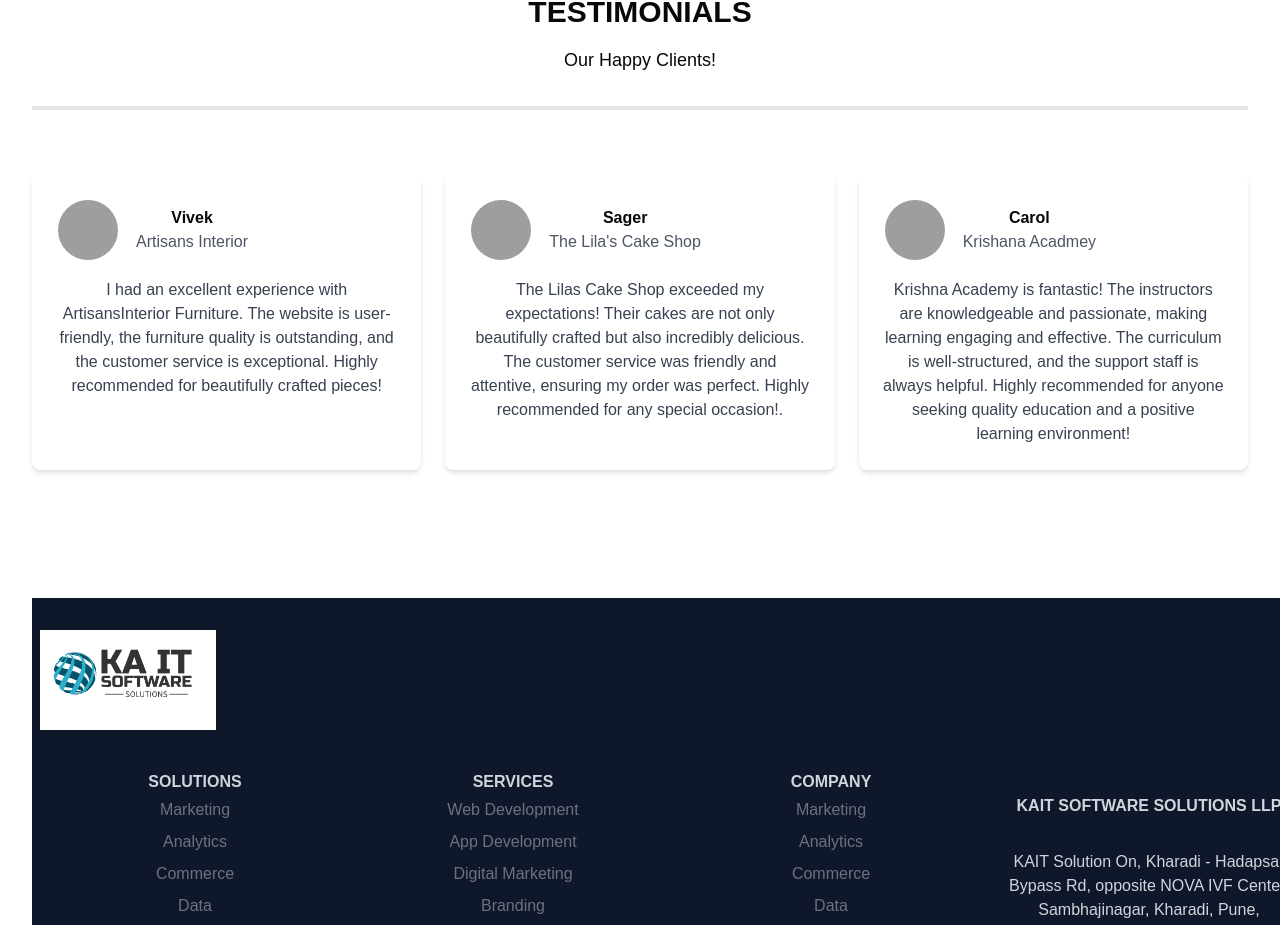
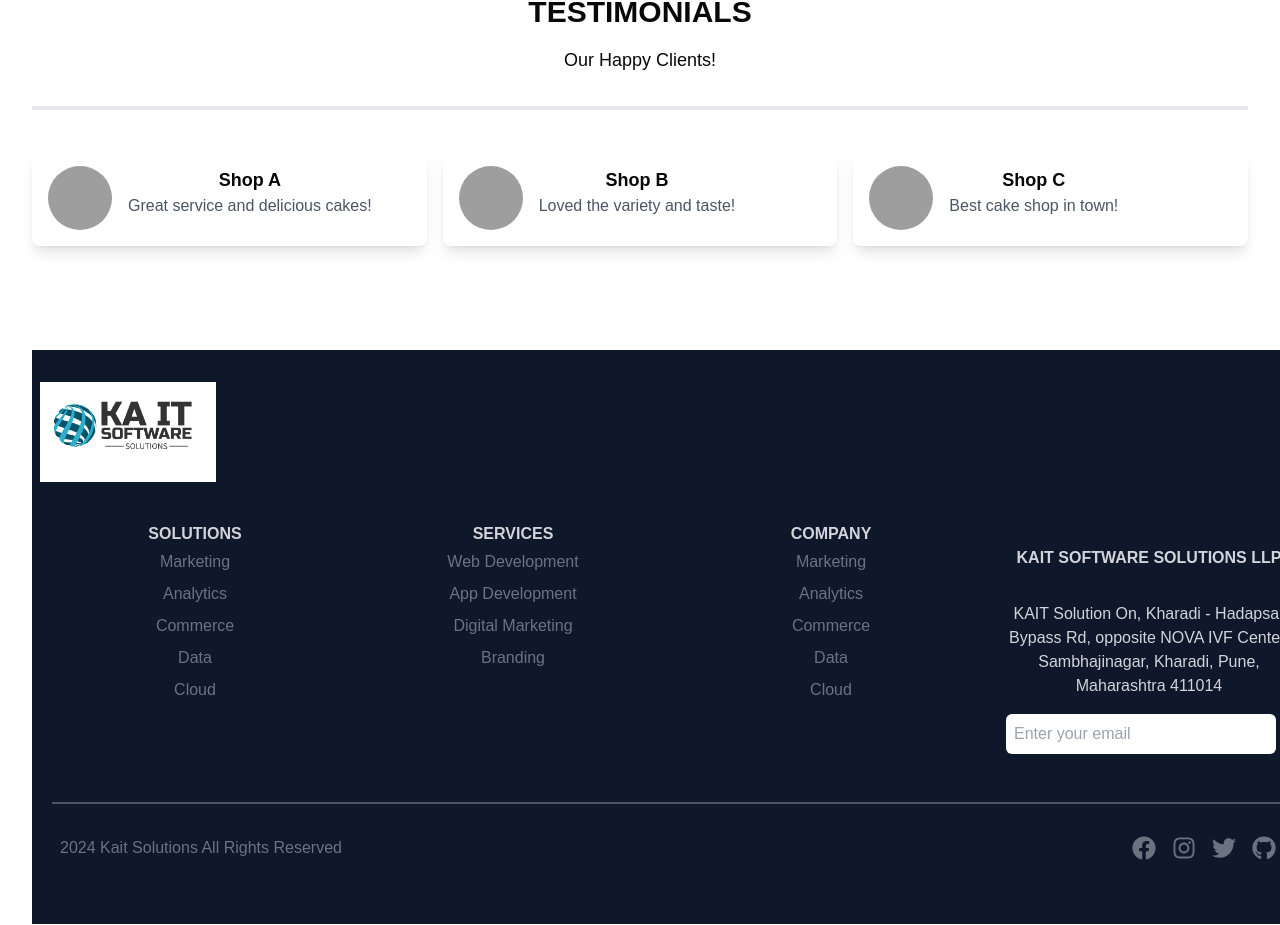
Before and after one commit to KA-IT-Solutions/Kait_website_project, a React (Vite) app in the folder KAITSolution/: page /about in a window 1280 px wide. Shown: the part 1868-2793 px from the top of the page. Built offline with nearby package versions, Linux system fonts and the light colour scheme; grey boxes are pictures that could not be loaded.

Commit message:
correct home page content

```diff
--- a/KAITSolution/src/App.jsx
+++ b/KAITSolution/src/App.jsx
@@ -7,6 +7,7 @@ import Contact from './Components/Contact/Contact';
 import Navbar from './Components/Navbar/Navbar';
 import Footer from './Components/Footer/Footer';
 import Career from './Components/Career/Career';
+
 
 function App() {
 
@@ -23,6 +24,7 @@ function App() {
         <Route path="/career" element={<Career/>} />
       </Routes>
       <Footer/>
+
     </Router>
 
 
--- a/KAITSolution/src/Components/About/About.jsx
+++ b/KAITSolution/src/Components/About/About.jsx
@@ -4,26 +4,33 @@ import aboutus from './About-images/aboutus.webp'
 import about1 from './About-images/about1.avif'
 import aboutmain from './About-images/about-main.jpg'
 
+
 const reviews = [
-  {
-    text: "I had an excellent experience with ArtisansInterior Furniture. The website is user-friendly, the furniture quality is outstanding, and the customer service is exceptional. Highly recommended for beautifully crafted pieces!",
-    image: "https://via.placeholder.com/150",
-    name: "Vivek",
-    shopName: "Artisans Interior"
-  },
-  {
-    text: "The Lilas Cake Shop exceeded my expectations! Their cakes are not only beautifully crafted but also incredibly delicious. The customer service was friendly and attentive, ensuring my order was perfect. Highly recommended for any special occasion!.",
-    image: "https://via.placeholder.com/150",
-    name: "Sager",
-    shopName: "The Lila's Cake Shop"
-  },
-  {
-    text: "Krishna Academy is fantastic! The instructors are knowledgeable and passionate, making learning engaging and effective. The curriculum is well-structured, and the support staff is always helpful. Highly recommended for anyone seeking quality education and a positive learning environment!",
-    image: "https://via.placeholder.com/150",
-    name: "Carol",
-    shopName: "Krishana Acadmey"
-  }
+  { id: 1, image: 'path/to/image1.jpg', shop: 'Shop A', review: 'Great service and delicious cakes!' },
+  { id: 2, image: 'path/to/image2.jpg', shop: 'Shop B', review: 'Loved the variety and taste!' },
+  { id: 3, image: 'path/to/image3.jpg', shop: 'Shop C', review: 'Best cake shop in town!' },
 ];
+
+// const reviews = [
+//   {
+//     text: "I had an excellent experience with ArtisansInterior Furniture. The website is user-friendly, the furniture quality is outstanding, and the customer service is exceptional. Highly recommended for beautifully crafted pieces!",
+
+//     name: "Vivek",
+//     shopName: "Artisans Interior"
+//   },
+//   {
+//     text: "The Lilas Cake Shop exceeded my expectations! Their cakes are not only beautifully crafted but also incredibly delicious. The customer service was friendly and attentive, ensuring my order was perfect. Highly recommended for any special occasion!.",
+
+//     name: "Sager",
+//     shopName: "The Lila's Cake Shop"
+//   },
+//   {
+//     text: "Krishna Academy is fantastic! The instructors are knowledgeable and passionate, making learning engaging and effective. The curriculum is well-structured, and the support staff is always helpful. Highly recommended for anyone seeking quality education and a positive learning environment!",
+
+//     name: "Carol",
+//     shopName: "Krishana Acadmey"
+//   }
+// ];
 
 const ReviewCard = ({ reviewText, imageSrc, name, shopName }) => {
   return (
@@ -41,23 +48,23 @@ const ReviewCard = ({ reviewText, imageSrc, name, shopName }) => {
   );
 };
 
-const ReviewSection = () => {
-  return (
-    <div className="container mx-auto py-8">
-      <div className="grid grid-cols-1 md:grid-cols-2 lg:grid-cols-3 gap-6">
-        {reviews.map((review, index) => (
-          <ReviewCard
-            key={index}
-            reviewText={review.text}
-            imageSrc={review.image}
-            name={review.name}
-            shopName={review.shopName}
-          />
-        ))}
-      </div>
-    </div>
-  );
-};
+// const ReviewSection = () => {
+//   return (
+//     <div className="container mx-auto py-8">
+//       <div className="grid grid-cols-1 md:grid-cols-2 lg:grid-cols-3 gap-6">
+//         {reviews.map((review, index) => (
+//           <ReviewCard
+//             key={index}
+//             reviewText={review.text}
+
+//             name={review.name}
+//             shopName={review.shopName}
+//           />
+//         ))}
+//       </div>
+//     </div>
+//   );
+// };
 
 const BigCard = () => {
   return (
@@ -140,8 +147,21 @@ const About = () => {
           <p className="text-lg mt-4">Our Happy Clients!</p>
         </div>
         <div className="w-full h-1 bg-gray-200 mb-8"></div>
-        <ReviewSection />
+
       </div>
+      <div className="flex flex-wrap justify-center md:justify-start -mx-2">
+      {reviews.map((review) => (
+        <div key={review.id} className="w-full sm:w-1/2 md:w-1/3 p-2">
+          <div className="bg-white rounded-lg shadow-lg p-4 flex items-start space-x-4">
+            <img src={review.image} alt={review.shop} className="w-16 h-16 rounded-full object-cover" />
+            <div>
+              <h3 className="font-bold text-lg">{review.shop}</h3>
+              <p className="text-gray-600">{review.review}</p>
+            </div>
+          </div>
+        </div>
+      ))}
+    </div>
     </>
   );
 };
--- a/KAITSolution/src/Components/Home/Home.jsx
+++ b/KAITSolution/src/Components/Home/Home.jsx
@@ -58,7 +58,7 @@ const Home = () => {
             <div className=" p-1.5 first-text ">
               <p>ELEVATE YOUR BRAND: PROFESSIONALLY CREAFTED WEBSITE FOR YOUR BUSINESS</p>
             </div>
-            <h2 className="text-2xl font-bold">LET'S BUILD AN EXCEPTIONAL WEBSITE TOGATHER.</h2>
+            <h2 className="text-2xl font-bold">LET'S BUILD AN EXCEPTIONAL WEBSITE TOGETHER.</h2>
             <p className='discription'>We are the Make Lots Foundation. We design professional websites for those in need. We’re offering our design services at an affordable rate to support small businesses in building their online presence.</p>
 
             <div className="grid grid-cols-1 md:grid-cols-2 gap-4 ">
--- /dev/null
+++ b/KAITSolution/src/Components/StaticBackground/StaticBackgroundPage.css
@@ -0,0 +1,3 @@
+.bg-fixed {
+    background-attachment: fixed;
+}
--- /dev/null
+++ b/KAITSolution/src/Components/StaticBackground/StaticBackgroundPage.jsx
@@ -0,0 +1,18 @@
+import React from 'react';
+import './StaticBackgroundPage.css';
+
+const StaticBackgroundPage = () => {
+    return (
+        <div className="relative min-h-screen flex items-center justify-center">
+            <div className="absolute inset-0 bg-fixed bg-cover bg-center" style={{ backgroundImage: "url('/banner1.jpg')" }}></div>
+            <div className="relative z-10 p-6 bg-white bg-opacity-80 shadow-md rounded-md">
+                <h1 className="text-2xl font-bold mb-4">Static Background Page</h1>
+                <p className="mb-4">This is a div over a static background image. The background image does not scroll with the content.</p>
+                <img src="/path-to-your-div-image.jpg" alt="Div content" className="w-full h-auto mb-4" />
+                <p>More content here...</p>
+            </div>
+        </div>
+    );
+};
+
+export default StaticBackgroundPage;
```
Also changed, not shown: KAITSolution/public/vivek.png (added), KAITSolution/src/Components/About/About-images/vivek.png (added).
